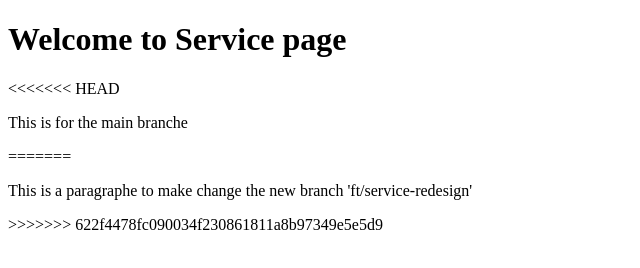
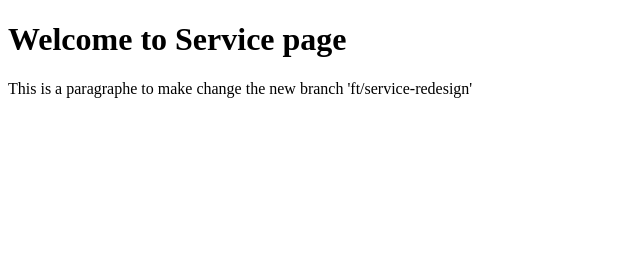
Before and after one commit to kardara/Gym-Git-Exercise-Bundle1, a plain HTML site: page service.html in a window 1280 px wide. Shown: the whole page, without its empty margins (0-640 px from the left). Drawn offline with Linux system fonts and the light colour scheme.

Commit message:
Commit message describing the changes

```diff
--- a/service.html
+++ b/service.html
@@ -7,10 +7,6 @@
 </head>
 <body>
     <h1>Welcome to Service page</h1>
-<<<<<<< HEAD
-    <p>This is for the main branche</p>
-=======
     <p>This is a paragraphe to make change the new branch 'ft/service-redesign'</p>
->>>>>>> 622f4478fc090034f230861811a8b97349e5e5d9
 </body>
 </html>
```
Also changed, not shown: about.html (+11 -0 lines).
